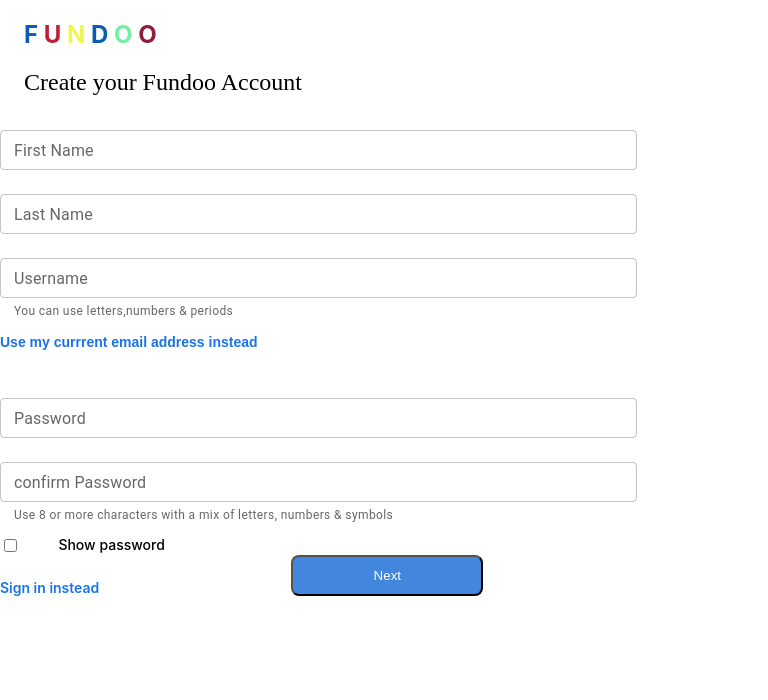
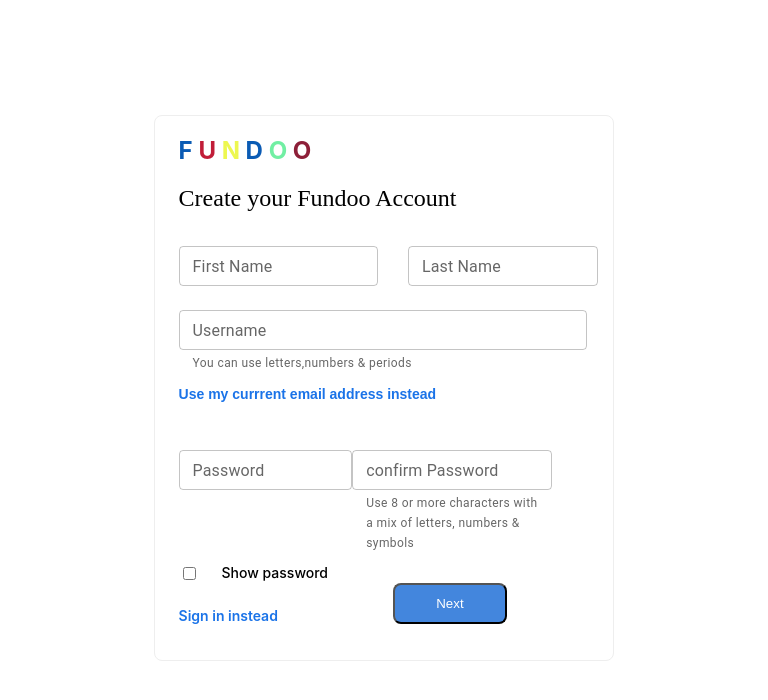
Before and after one commit to Subhamdas20/Fundoo, a React (Create React App) app: page / in a window 768 px wide. Shown: the top 700 px of the page. Built offline with nearby package versions, Linux system fonts and the light colour scheme.

Commit message:
[subham] : Added signin page for tablet

```diff
--- a/src/pages/signup/SignUp.jsx
+++ b/src/pages/signup/SignUp.jsx
@@ -6,6 +6,8 @@ export class SignUp extends Component {
 
     render() {
         return (
+
+            <div className='border'>
                 <div >
                     <h2 className='g1' >
                         <font color="#0A5BB4" > F </font>
@@ -31,8 +33,7 @@ export class SignUp extends Component {
                             className='email'
                             helperText="You can use letters,numbers & periods" /> </div>
                         <div className='email-option' > Use my currrent email address instead </div>
-                    <div >
-
+                        <div className='confirm-pass' >
                             <div className='password' > <TextField id="outlined-basic"
                                 label="Password"
                                 variant="outlined"
@@ -57,6 +58,7 @@ export class SignUp extends Component {
                         </div>
                     </form>
                 </div>
+            </div>
         )
     }
 }
--- a/src/pages/signup/style.css
+++ b/src/pages/signup/style.css
@@ -19,35 +19,37 @@
 }
 
 .fn {
-    width: 83%;
+    width: 100%;
 }
 
 .ln {
-    width: 83%;
+    width: 100%;
 }
 
 .email {
-    width: 83%;
+    width: 100%;
 }
 
 .pass {
-    width: 83%;
+    width: 100%;
 }
 
 .passc {
-    width: 83%;
+    width: 100%;
 }
 
 .firstn {
     padding-top: 10px;
+    padding-bottom: 24px;
 }
 
 .lastn {
-    padding-top: 24px;
+    padding-top: 10px;
+    padding-bottom: 24px;
 }
 
 .emaild {
-    padding-top: 24px;
+    /* padding-top: 24px; */
 }
 
 .password {
@@ -79,7 +81,6 @@
 .signin{
     color: #1A73E8;
     font-weight: 600;
-
     margin-top: 24px;
 }
 .last{
@@ -100,7 +101,8 @@
     margin-left: 5%;
 }
 
-@media (max-width: 376px) {
+
+@media screen  and (max-width: 430px) {
     .form {
         display: flex;
         font-size: 14px;
@@ -108,3 +110,44 @@
         width: 100%;
     }
 }
+@media screen and (min-width: 431px) and (max-width : 770px){
+    .form{
+        display: flex;
+        padding: 0px 24px 36px;
+    }
+    .first-last{
+        display: flex;
+        padding-top: 0px;
+    }
+    .border{
+        margin-left: 20% ;
+        margin-top: 15%;
+        margin-right: 20%;
+        margin-bottom: 15%;
+        border-style: ridge;
+        border-radius: 8px;
+        border-width: 1px;
+
+    }
+    .confirm-pass{
+        display: flex;
+        justify-content: space-between;
+    }
+    .fn{
+        width: 87%;
+    }
+    .ln{
+        width: 83%;
+    }
+    .email{
+        width: 89%;
+    }
+    .pass{
+        width: 100%
+    }
+    .passc{
+        width: 70%;
+        padding-left: 5%;
+        margin-left: 5%;
+     }
+}
```
Lines whose indentation alone changed are shown as unchanged.
